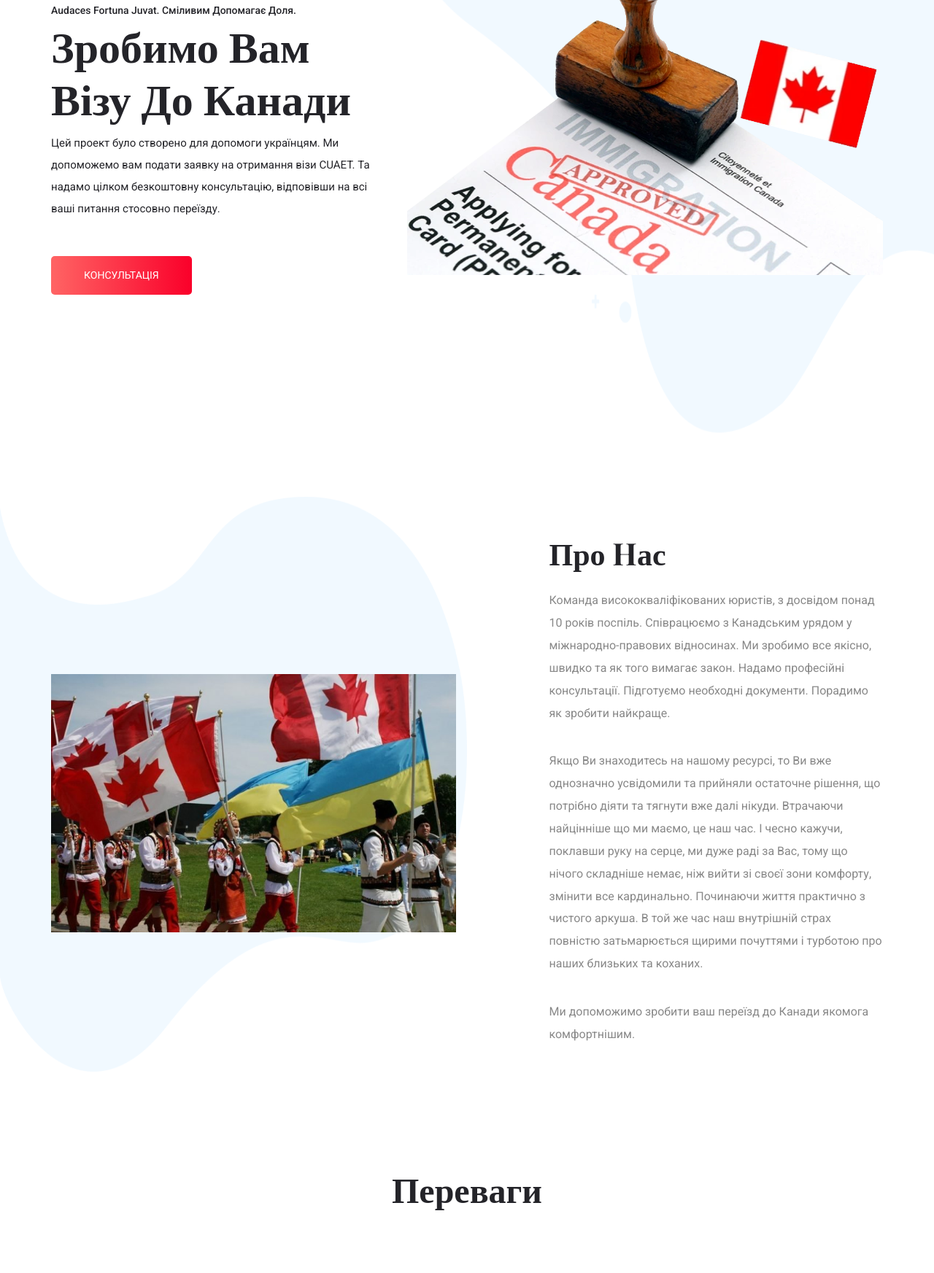
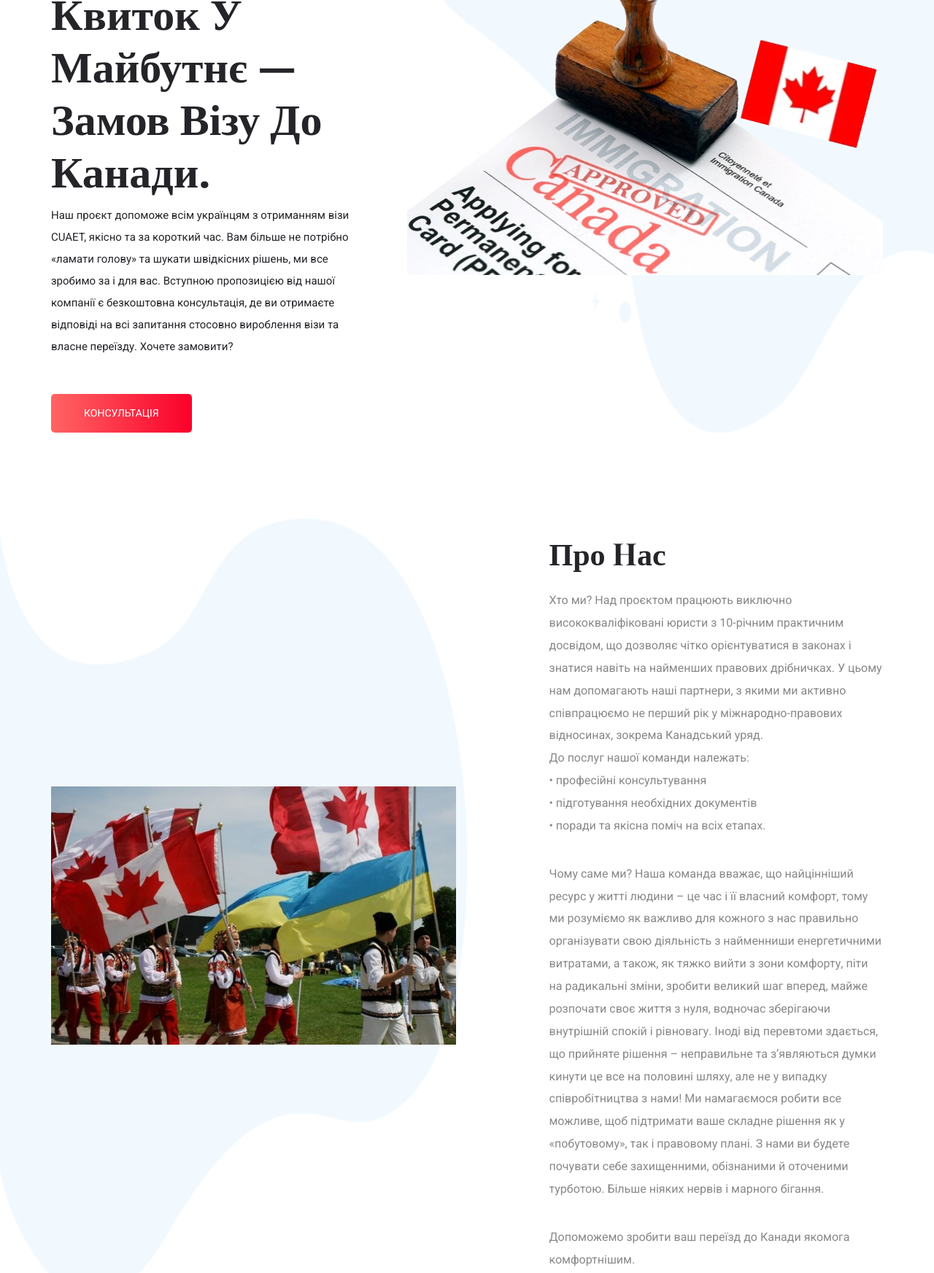
Before and after one commit to yermolenko-d/CUAET-landing, a plain HTML site: page index.html in a window 1280 px wide. Shown: the part 342-2087 px from the top of the page at 73% size. Drawn offline with nearby package versions, Linux system fonts and the light colour scheme; files whose address does not match are found by name.

Commit message:
major-Update
change title
change text
fixed links
Dima <3

```diff
--- a/index.html
+++ b/index.html
@@ -6,7 +6,7 @@
       name="viewport"
       content="width=device-width, initial-scale=1, shrink-to-fit=no"
     />
-    <title>approvedCanada</title>
+    <title>Help for Canada</title>
     <link rel="icon" href="img/favicon.png" />
     <link rel="stylesheet" href="css/bootstrap.min.css" />
     <link rel="stylesheet" href="css/animate.css" />
@@ -67,8 +67,7 @@
               </div>
               <a
                 class="btn_2 d-none d-lg-block"
-                href="https://t.me/approvedCanada"
-                target="_blank"
+                href="#myModal"
                 >зв'язок</a
               >
             </nav>
@@ -83,15 +82,17 @@
           <div class="col-lg-5 col-xl-5">
             <div class="banner_text">
               <div class="banner_text_iner">
-                <h5>Audaces fortuna juvat. Сміливим допомагає доля.</h5>
-                <h1>зробимо вам візу до канади</h1>
+                <h5>Audaces Fortuna Juvat — Сміливим Допомагає Доля.</h5>
+                <h1>Хапай щасливий квиток у майбутнє — замов візу до Канади.</h1>
                 <p>
-                  Цей проект було створено для допомоги українцям. Ми допоможемо
-                  вам подати заявку на отримання візи CUAET. Та надамо цілком
-                  безкоштовну консультацію, відповівши на всі ваші питання
-                  стосовно переїзду.
+                  Наш проєкт допоможе всім українцям з отриманням візи CUAET,
+                  якісно та за короткий час. Вам більше не потрібно «ламати голову»
+                  та шукати швідкісних рішень, ми все зробимо за і для вас.
+                  Вступною пропозицією від нашої компанії є безкоштовна консультація,
+                  де ви отримаєте відповіді на всі запитання стосовно вироблення візи
+                  та власне переїзду. Хочете замовити?
                 </p>
-                <a href="https://t.me/approvedCanada" class="btn_2"
+                <a href="https://t.me/help4canada" class="btn_2"
                   >Консультація</a
                 >
               </div>
@@ -118,26 +119,21 @@
             <div class="about_us_text">
               <h2>Про Hас</h2>
               <p>
-                Команда висококваліфікованих юристів, з досвідом понад 10 років
-                поспіль. Співрацюємо з Канадським урядом у міжнародно-правових
-                відносинах. Ми зробимо все якісно, швидко та як того вимагає
-                закон. Надамо професійні консультації. Підготуємо необходні
-                документи. Порадимо як зробити найкраще.
+                Хто ми? Над проєктом працюють виключно висококваліфіковані юристи з 10-річним практичним досвідом, що дозволяє чітко орієнтуватися в законах і знатися навіть на найменших правових дрібничках. У цьому нам допомагають наші партнери, з якими ми активно співпрацюємо не перший рік у міжнародно-правових відносинах, зокрема Канадський уряд.
+<br> До послуг нашої команди належать: <br>
+	•	професійні консультування <br>
+	•	підготування необхідних документів <br>
+	•	поради та якісна поміч на всіх етапах.
+
               </p>
               <p>
-                Якщо Ви знаходитесь на нашому ресурсі, то Ви вже однозначно
-                усвідомили та прийняли остаточне рішення, що потрібно діяти та
-                тягнути вже далі нікуди. Втрачаючи найцінніше що ми маємо, це
-                наш час. І чесно кажучи, поклавши руку на серце, ми дуже раді за
-                Вас, тому що нічого складніше немає, ніж вийти зі своєї зони
-                комфорту, змінити все кардинально. Починаючи життя практично з
-                чистого аркуша. В той же час наш внутрішній страх повністю
-                затьмарюється щирими почуттями і турботою про наших близьких та
-                коханих.
+                Чому саме ми?
+Наша команда вважає, що найцінніший ресурс у житті людини – це час і її власний комфорт, тому ми розуміємо як важливо для кожного з нас правильно організувати свою діяльність з найменниши енергетичними витратами, а також, як тяжко вийти з зони комфорту, піти на радикальні зміни, зробити великий шаг вперед, майже розпочати своє життя з нуля, водночас зберігаючи внутрішній спокій і рівновагу. Іноді від перевтоми здається, що прийняте рішення – неправильне та з’являються думки кинути це все на половині шляху, але не у випадку співробітництва з нами!
+Ми намагаємося робити все можливе, щоб підтримати ваше складне рішення як у «побутовому», так і правовому плані. З нами ви будете почувати себе захищенними, обізнаними й оточеними турботою. Більше ніяких нервів і марного бігання.
+
               </p>
               <p>
-                Ми допоможимо зробити ваш переїзд до Канади якомога
-                комфортнішим.
+                Допоможемо зробити ваш переїзд до Канади якомога комфортнішим.
               </p>
               <!-- <a class="btn_2" href="#">learn more</a> -->
             </div>
@@ -174,10 +170,9 @@
                 <span class="single_feature_icon"
                   ><img src="img/ukrainiangerb.webp" alt=""
                 /></span>
-                <h4>Благодійно</h4>
+                <h4>Благодійність</h4>
                 <p>
-                  Починаючи з 1-го березня 2022 року, ми щомісяца направляємо
-                  частину зароблених коштів на допомогу українцям.
+                  Частина нашого заробітку йде на допомогу біженцям, переселянцям, а також українським військовим.
                 </p>
               </div>
             </div>
@@ -196,7 +191,7 @@
                 <h4>Корисно</h4>
                 <p>
                   Ви отримаєте багато корисних ресурсів для навчання та
-                  адаптації. Від мовних курсів до здобуття нової професії.
+                  адаптації: від мовних курсів до здобуття нової професії.
                 </p>
               </div>
             </div>
@@ -352,7 +347,7 @@
                 approved.canada2022@gmail.com
                 <!--<i class="ti-email"> approved.canada2022@gmail.com </i>!-->
               </a>
-              <a href="https://t.me/approvedCanada" target="_blank"
+              <a href="https://t.me/help4canada" target="_blank"
                 ><!--<img src="./img/telegram.webp" alt="telegram" class="telegram"!-->
                 <svg
                   xmlns="http://www.w3.org/2000/svg"
```
